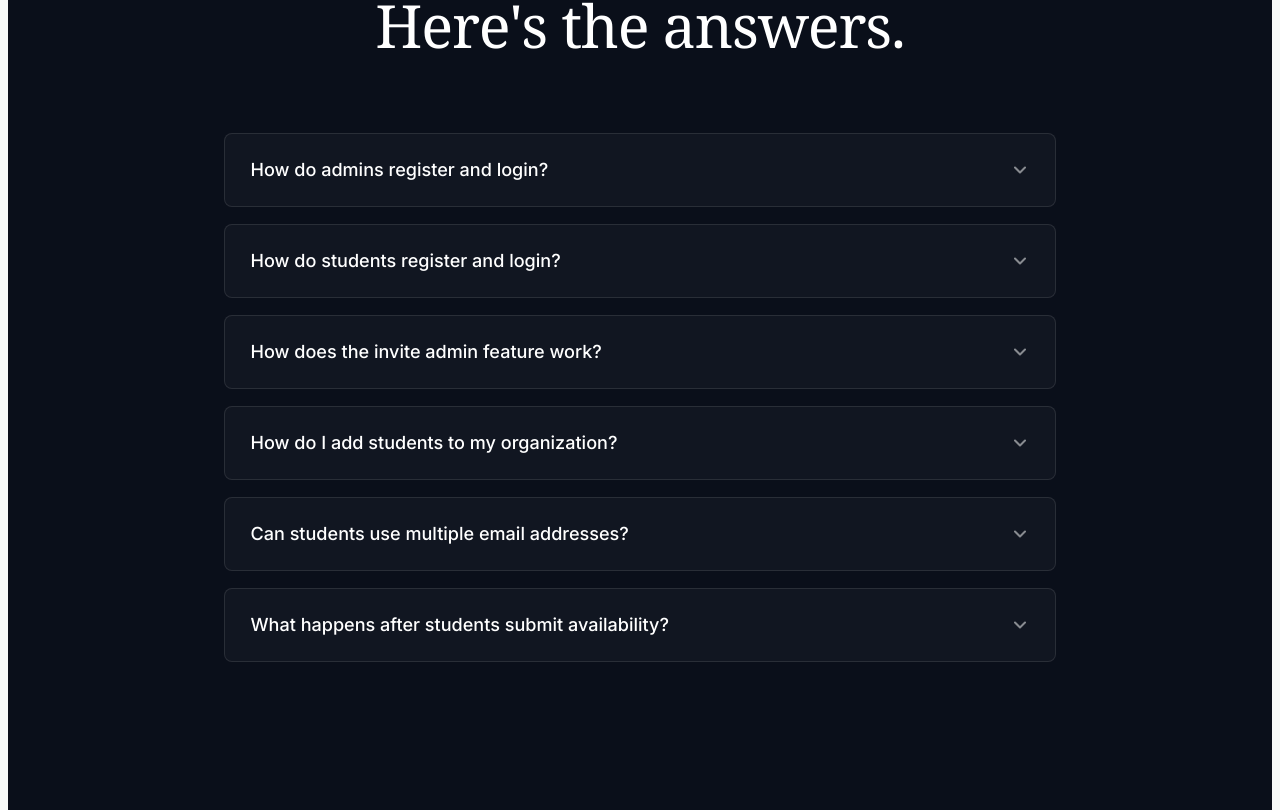
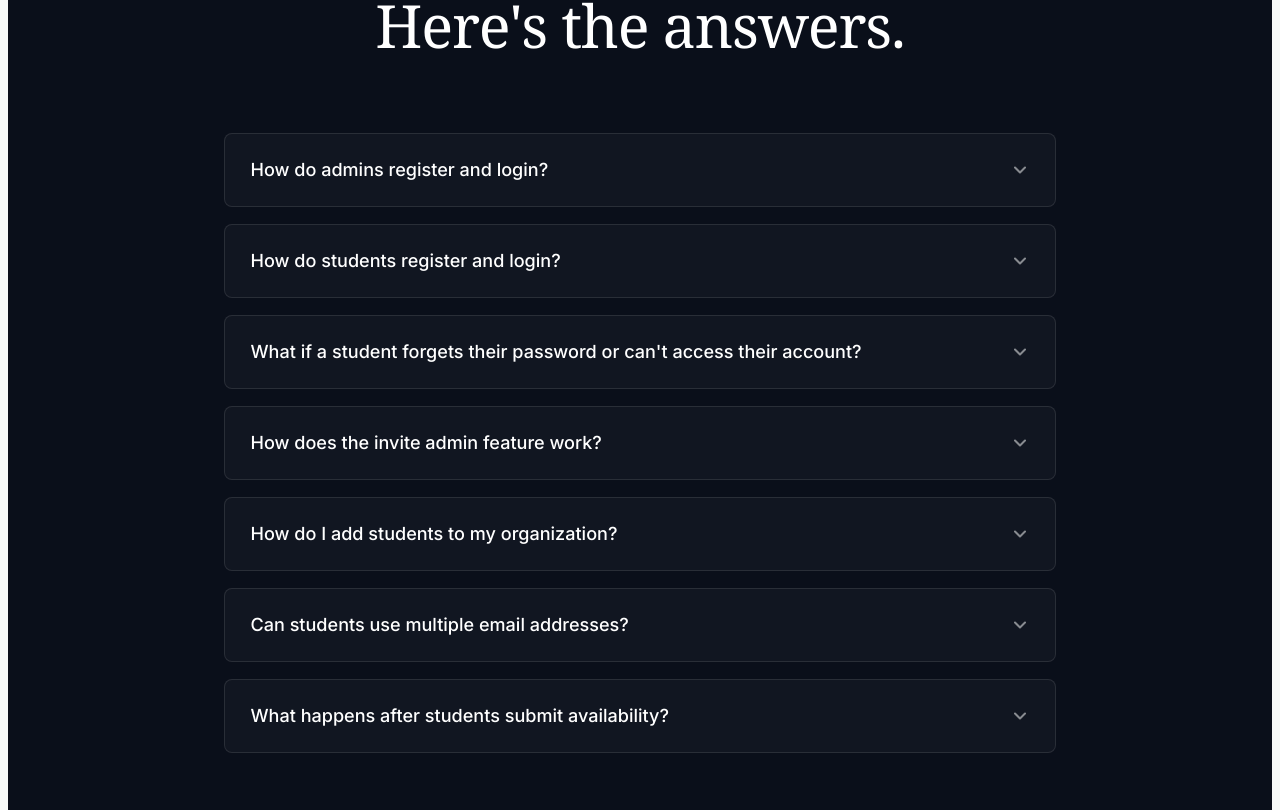
Before and after one commit to ArsalanAnwer0/schedule-builder, a Next.js app: page / in a window 1280 px wide. Shown: the part 5470-6280 px from the top of the page. Built offline with nearby package versions, Linux system fonts and the light colour scheme.

Commit message:
Update FAQ section with password reset and notification features
Added FAQ about password reset process and updated availability submission answer to mention admin notifications when all students submit.

```diff
--- a/app/page.jsx
+++ b/app/page.jsx
@@ -921,10 +921,11 @@ export default function LandingPage() {
           {[
             { q: "How do admins register and login?", a: "Admins register with their organization name and email. After registration, they receive a verification code via email. Simply enter the code to access your admin portal. You can login anytime using your email - we'll send you a new code each time." },
             { q: "How do students register and login?", a: "Students don't register themselves - admins add them to the system. When an admin adds a student, they automatically receive an email invitation with a login link. Students click the link, enter the verification code from their email, and access their dashboard." },
+            { q: "What if a student forgets their password or can't access their account?", a: "Students can request a password reset from the login page. The request is sent to all admins for approval. Once an admin approves it, the student receives a secure link to set a new password. This ensures account security while giving students an easy recovery option." },
             { q: "How does the invite admin feature work?", a: "Primary admins can invite secondary admins to help manage scheduling. Just add their name and email in the Invite Admin section. They'll receive an invitation email and can login immediately. Secondary admins have the same access as primary admins." },
             { q: "How do I add students to my organization?", a: "In your admin portal, use the Add Student section. Enter the student's name, primary email, and optionally a secondary email (like a school email). Click Request Availability, and they'll instantly receive an invitation email to submit their hours." },
             { q: "Can students use multiple email addresses?", a: "Yes! When adding a student, you can provide both a primary and secondary email. Students receive invitations at both addresses and can login using either email - both access the same account and availability." },
-            { q: "What happens after students submit availability?", a: "Once students submit their available hours, you'll see their status change to \"Submitted\" in your admin portal. You can then generate a schedule using the scheduling tool, which creates a balanced, conflict-free schedule automatically based on all submitted availability." }
+            { q: "What happens after students submit availability?", a: "Once students submit their available hours, you'll see their status change to \"Submitted\" in your admin portal. You'll also receive a notification when all students have submitted. You can then generate a schedule using the scheduling tool, which creates a balanced, conflict-free schedule automatically based on all submitted availability." }
           ].map((faq, index) => (
             <div
               key={index}
```
